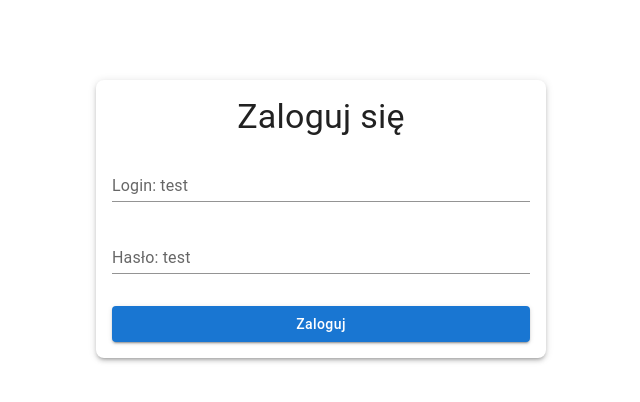
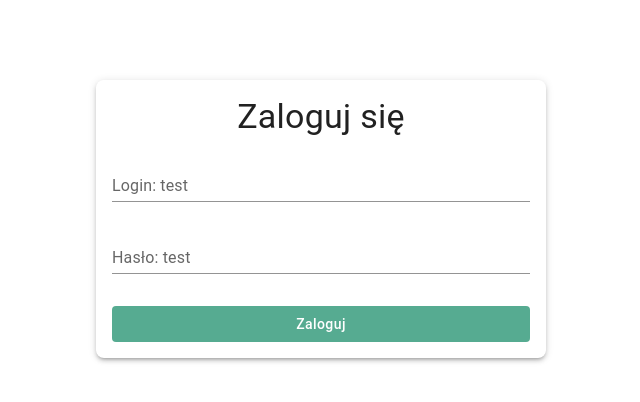
Before and after one commit to CaelumExodus/bmi-calculator, a React (Vite) app: page / in a window 1280 px wide. Shown: the top 402 px of the page, without its empty margins (319-959 px from the left). Built offline with nearby package versions, Linux system fonts and the light colour scheme.

Commit message:
feat: added colourPalette

```diff
--- a/src/components/Navbar.tsx
+++ b/src/components/Navbar.tsx
@@ -1,6 +1,7 @@
 import { AppBar, Box, Button, Container, Divider, Toolbar } from "@mui/material";
 import { useAuth } from "../contexts/AuthContext.tsx";
 import { Link, useLocation } from "react-router";
+import colourPalette from "../utils/colourPalette.ts";
 
 export default function Navbar() {
   const { logout } = useAuth();
@@ -20,7 +21,7 @@ export default function Navbar() {
               component={ Link }
               to='/'
               sx={ {
-                backgroundColor: isActive('/') ? '#E4E0E1' : 'inherit',
+                backgroundColor: isActive('/') ? colourPalette.light : 'inherit',
               } }>
               Kalkulator BMI
             </Button>
@@ -30,7 +31,7 @@ export default function Navbar() {
               component={ Link }
               to='/exchange'
               sx={ {
-                backgroundColor: isActive('/exchange') ? '#E4E0E1' : 'inherit',
+                backgroundColor: isActive('/exchange') ? colourPalette.light : 'inherit',
               } }>
               Kursy walut
             </Button>
--- a/src/layouts/AuthorizedLayout.tsx
+++ b/src/layouts/AuthorizedLayout.tsx
@@ -1,15 +1,16 @@
 import { Box, Container } from "@mui/material";
 import { Outlet } from "react-router";
 import Navbar from "../components/Navbar.tsx";
+import colourPalette from "../utils/colourPalette.ts";
 
 export default function AuthorizedLayout() {
 
 
   return (
-    <Box sx={ { '& .MuiButton-root': { textTransform: 'none' } } }>
+    <Box sx={ { '& .MuiButton-root': { textTransform: 'none' }, bgcolor: colourPalette.bg } }>
       <Navbar/>
 
-      <Container sx={ { minHeight: '100vh', padding: 0 } }>
+      <Container sx={ { minHeight: '100vh', padding: 0, mt: 5 } }>
         <Box>
           <Outlet/>
         </Box>
--- a/src/layouts/UnauthorizedLayout.tsx
+++ b/src/layouts/UnauthorizedLayout.tsx
@@ -1,10 +1,12 @@
 import { Box, Container } from "@mui/material";
 import { Outlet } from "react-router";
+import colourPalette from "../utils/colourPalette.ts";
 
 export default function UnauthorizedLayout() {
   return (
-    <Container sx={ { minHeight: '100vh', '& .MuiButton-root': { textTransform: 'none' } } }>
-      <Box sx={ { mt: 10 } }>
+    <Container
+      sx={ { minHeight: '100vh', '& .MuiButton-root': { textTransform: 'none' }, bgcolor: colourPalette.bg } }>
+      <Box sx={ { pt: 10 } }>
         <Outlet/>
       </Box>
     </Container>
--- a/src/main.tsx
+++ b/src/main.tsx
@@ -1,17 +1,28 @@
 import { StrictMode } from 'react'
 import { createRoot } from 'react-dom/client'
-import { CssBaseline } from "@mui/material";
+import { createTheme, CssBaseline, ThemeProvider } from "@mui/material";
 import { BrowserRouter } from "react-router";
 import AuthProvider from "./contexts/AuthContext.tsx";
 import AppRoutes from "./routes.tsx";
 
+const theme = createTheme({
+  palette: {
+    primary: {
+      main: '#009688',
+    },
+  },
+});
+
 createRoot(document.getElementById('root')!).render(
   <StrictMode>
+    <ThemeProvider theme={ theme }>
       <CssBaseline/>
       <AuthProvider>
         <BrowserRouter>
           <AppRoutes/>
         </BrowserRouter>
       </AuthProvider>
+    </ThemeProvider>
+
   </StrictMode>,
 )
--- a/src/modules/authorization/views/LoginView.tsx
+++ b/src/modules/authorization/views/LoginView.tsx
@@ -4,6 +4,7 @@ import { yupResolver } from '@hookform/resolvers/yup';
 import * as yup from 'yup';
 import { useAuth } from "../../../contexts/AuthContext.tsx";
 import { useNavigate } from "react-router";
+import colourPalette from "../../../utils/colourPalette.ts";
 
 export default function LoginView() {
   const { login } = useAuth();
@@ -31,11 +32,13 @@ export default function LoginView() {
         padding: 2,
         borderRadius: 2,
         boxShadow: 3,
+        bgcolor: 'inherit'
       } }
     >
       <Typography sx={ { textAlign: 'center' } } variant='h4'>Zaloguj się</Typography>
 
       <Box component='form' onSubmit={ handleSubmit(onSubmit) }>
+
         <TextField
           fullWidth
           label="Login: test"
@@ -56,11 +59,9 @@ export default function LoginView() {
           error={ !!errors.password }
           helperText={ errors.password?.message }
         />
-
         <Button
-          sx={ { mt: 3 } }
+          sx={ { mt: 3, bgcolor: colourPalette.primary, color: '#FFFFFF' } }
           fullWidth
-          variant="contained"
           type="submit"
         >
           Zaloguj
--- a/src/modules/bmiCalculator/views/BmiCalculatorView.tsx
+++ b/src/modules/bmiCalculator/views/BmiCalculatorView.tsx
@@ -3,6 +3,7 @@ import { Box, Button, TextField, Typography } from "@mui/material";
 import { useForm } from "react-hook-form";
 import { yupResolver } from "@hookform/resolvers/yup";
 import * as Yup from "yup";
+import colourPalette from "../../../utils/colourPalette.ts";
 
 export default function BmiCalculatorView() {
   const {
@@ -77,9 +78,8 @@ export default function BmiCalculatorView() {
       />
 
       <Button
-        sx={ { mt: 2 } }
+        sx={ { mt: 2, bgcolor: colourPalette.primary } }
         variant="contained"
-        color="primary"
         onClick={ handleSubmit(calculateBmi) }
         fullWidth
       >
--- a/src/modules/currencyExchange/views/CurrencyExchangeView.tsx
+++ b/src/modules/currencyExchange/views/CurrencyExchangeView.tsx
@@ -11,6 +11,7 @@ import {
   Typography
 } from '@mui/material';
 import { useState } from 'react';
+import colourPalette from "../../../utils/colourPalette.ts";
 
 export default function CurrencyExchangeView() {
   const [exchangeRate, setExchangeRate] = useState<number | null>(null);
@@ -91,7 +92,7 @@ export default function CurrencyExchangeView() {
           sx={ { mb: 2 } }
         />
 
-        <Button type="submit" variant="contained" color="primary" fullWidth>
+        <Button type="submit" variant="contained" sx={ { bgcolor: colourPalette.primary } } fullWidth>
           Sprawdź kurs
         </Button>
 
--- /dev/null
+++ b/src/utils/colourPalette.ts
@@ -0,0 +1,8 @@
+const colorsPalette = {
+  light: '#99e2b4',
+  primary: '#56ab91',
+  dark: '#036666',
+  bg: '#ffffff',
+}
+
+export default colorsPalette
```
Lines whose indentation alone changed are shown as unchanged.
